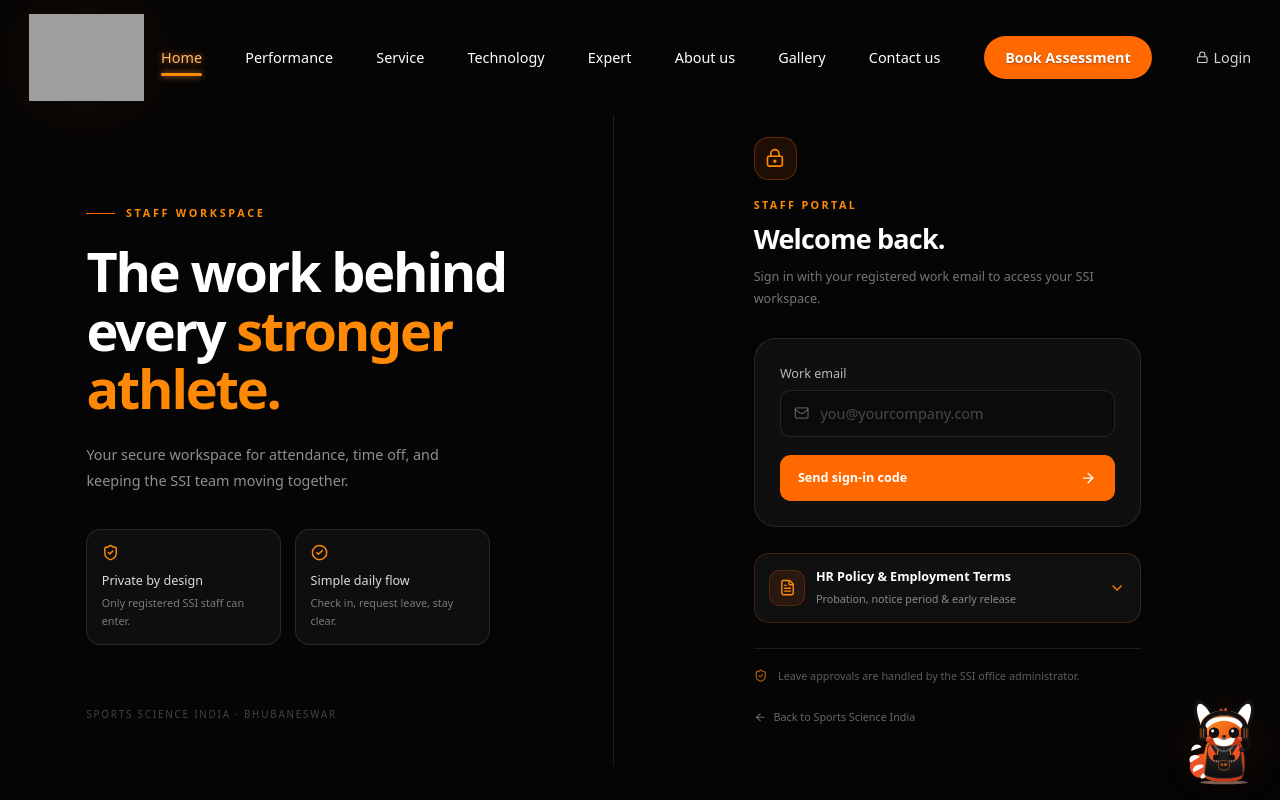
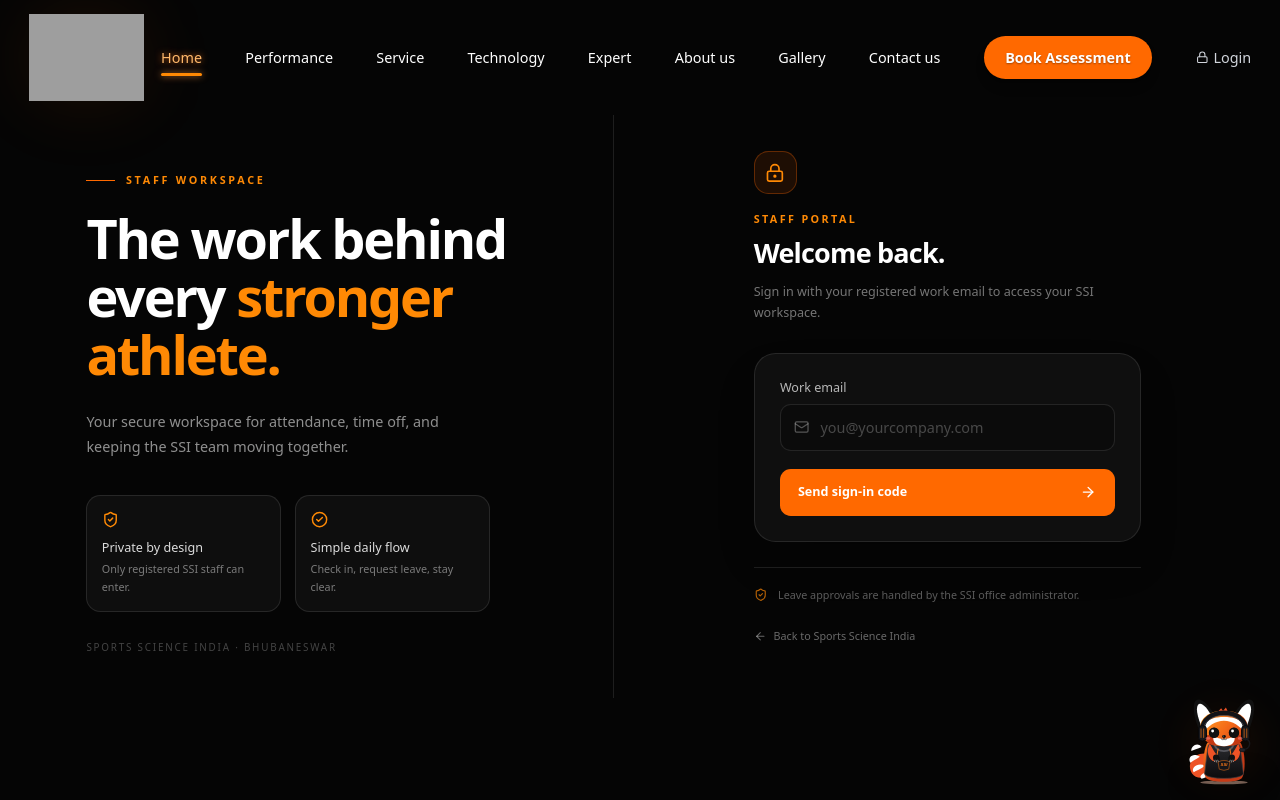
Before and after one commit to jayadevdotgit/sports-science-india-v2, a Next.js app: page /staff/login in a window 1280 px wide. Built offline with nearby package versions, Linux system fonts and the light colour scheme; grey boxes are pictures that could not be loaded.

Commit message:
Move HR policy into signed-in staff portal

```diff
--- a/app/staff/login/page.tsx
+++ b/app/staff/login/page.tsx
@@ -5,7 +5,6 @@
 import { useRouter } from 'next/navigation';
 import Navbar from '@/components/layout/Navbar';
 import Kibo from '@/components/panda/Kibo';
-import HRPolicy from '@/components/staff/HRPolicy';
 
 export default function StaffLogin() {
   const router = useRouter();
@@ -68,7 +67,6 @@
               {sent && <button className="mx-auto flex text-xs text-white/45 underline-offset-4 transition hover:text-white hover:underline" type="button" disabled={busy} onClick={() => { setSent(false); setCode(''); setMessage(''); }}>Change email / request a new code</button>}
             </form>
             {message && <p role="status" className="mt-4 rounded-xl border border-orange-500/20 bg-orange-500/10 px-4 py-3 text-sm leading-6 text-orange-100/80">{message}</p>}
-            <HRPolicy />
             <div className="mt-7 flex items-start gap-3 border-t border-white/10 pt-5 text-xs leading-5 text-white/35"><ShieldCheck size={15} className="mt-0.5 shrink-0 text-orange-400/70" /><p>Leave approvals are handled by the SSI office administrator.</p></div>
             <a href="/" className="mt-7 inline-flex items-center gap-2 text-xs text-white/40 transition-colors hover:text-white"><ArrowLeft size={14} /> Back to Sports Science India</a>
           </div>
--- a/app/staff/portal.module.css
+++ b/app/staff/portal.module.css
@@ -159,7 +159,7 @@
     :global(.ssi-mark){display:none}
     :global(.sidebar-bottom){display:block;margin:0;grid-column:2;grid-row:1}
     :global(.profile){border:0;padding:0;height:46px}
-    nav{grid-row:2;grid-column:1/-1;display:flex;gap:6px;margin:0}
+    nav{grid-row:2;grid-column:1/-1;display:flex;gap:6px;margin:0;overflow-x:auto}
     nav button{flex:1;min-width:0;font-size:10px;padding:9px 4px;gap:5px;min-height:42px;justify-content:center;border-radius:8px;white-space:nowrap}
     nav button svg{width:15px;height:15px}
     :global(.main){margin-left:0}
--- a/components/staff/HRPolicy.tsx
+++ b/components/staff/HRPolicy.tsx
@@ -1,8 +1,8 @@
 import { ChevronDown, FileText, ShieldCheck } from 'lucide-react';
 
-export default function HRPolicy() {
+export default function HRPolicy({ expanded = false }: { expanded?: boolean }) {
   return (
-    <details className="group mt-7 overflow-hidden rounded-2xl border border-orange-500/20 bg-[#101011] text-left">
+    <details open={expanded} className="group mt-7 overflow-hidden rounded-2xl border border-orange-500/20 bg-[#101011] text-left">
       <summary className="flex cursor-pointer list-none items-center gap-3 p-4 outline-none transition hover:bg-white/[0.03] focus-visible:ring-2 focus-visible:ring-inset focus-visible:ring-orange-400 [&::-webkit-details-marker]:hidden">
         <span className="flex h-10 w-10 shrink-0 items-center justify-center rounded-xl border border-orange-500/20 bg-orange-500/10 text-orange-400"><FileText size={19} aria-hidden="true" /></span>
         <span className="min-w-0 flex-1">
```
Also changed, not shown: app/staff/portal.tsx (+4 -2 lines).
